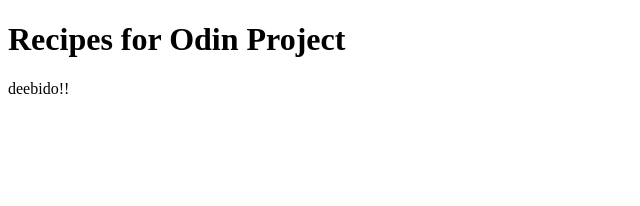
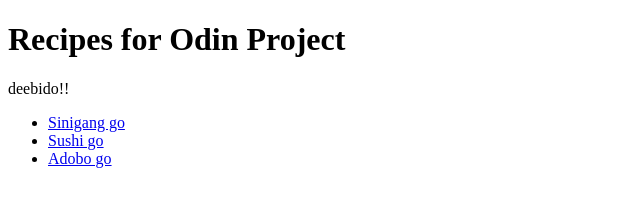
Before and after one commit to Pellowyink/OdinProjects, a plain HTML site: page 00-odin-recipes/recipes/index.html in a window 1280 px wide. Shown: the whole page, without its empty margins (0-640 px from the left). Drawn offline with Linux system fonts and the light colour scheme.

Commit message:
Modified index and newly added index

```diff
--- a/00-odin-recipes/recipes/index.html
+++ b/00-odin-recipes/recipes/index.html
@@ -8,5 +8,11 @@
 <body>
     <h1>Recipes for Odin Project</h1>
     <p>deebido!!</p>
+
+    <ul>
+    <li><a href="sinigang.html">Sinigang go</a></li>
+    <li><a href="sushi.html">Sushi go</a></li>
+    <li><a href="adobo.html">Adobo go</a></li>
+</ul>
 </body>
 </html>
```
Also changed, not shown: index.html (added, +16 -0 lines).
